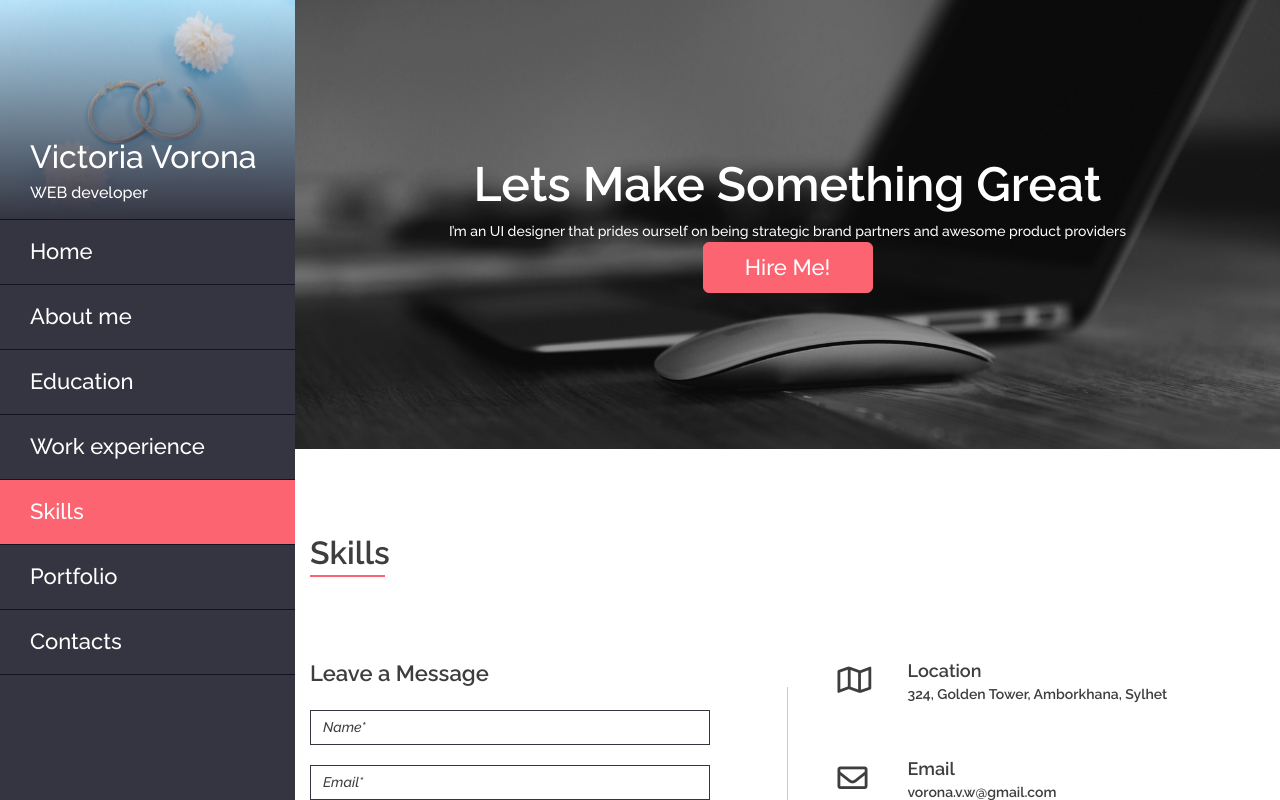
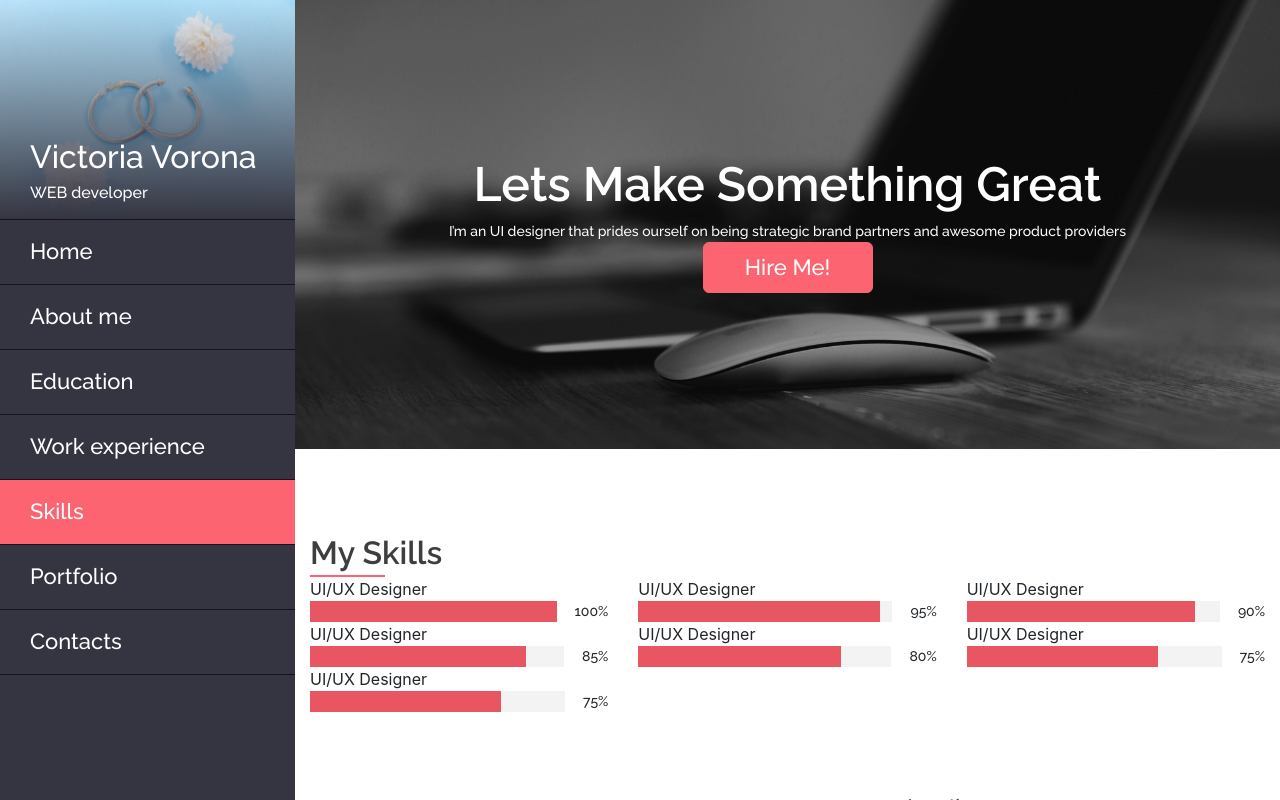
Before and after one commit to vorona-v/react-portfolio-public, a React (Create React App) app: page /skills in a window 1280 px wide. Shown: the top 800 px of the page. Built offline with nearby package versions, Linux system fonts and the light colour scheme.

Commit message:
Add work experience block #1

```diff
--- a/src/App.css
+++ b/src/App.css
@@ -12,6 +12,7 @@
 }
 .pfWrapperContent {
   padding: 80px 0 0;
+  overflow: hidden;
 }
 .pfNavigationWrap {
   width: 295px;
--- /dev/null
+++ b/src/components/CommonComponents/ProgressBar/ProgressBar.jsx
@@ -0,0 +1,20 @@
+import React from 'react';
+import style from './ProgressBar.module.css';
+
+const ProgressBar = ({title, width}) => {
+    return (
+        <div className={style.barDetails + ' ' + 'col-md-4'}>
+            <div className={style.barDetailsWrap}>
+                <div className={style.progressBarTitle}>{title}</div>
+                <div className={style.progressBarWrap}>
+                    <div className={style.progressBarStatusWrap}>
+                        <div className={style.progressBarStatus} style={{width: width+'%'}}></div>
+                    </div>
+                    <div className={style.progressBarValue}>{width}%</div>
+                </div>
+            </div>
+        </div>
+    )
+};
+
+export default ProgressBar;
--- /dev/null
+++ b/src/components/CommonComponents/ProgressBar/ProgressBar.module.css
@@ -0,0 +1,26 @@
+.barDetailsWrap {
+
+}
+.progressBarWrap {
+    display: flex;
+}
+.progressBarStatusWrap {
+    background: #f3f3f3;
+    padding: 5px 5px 4px;
+    position: relative;
+    width: 100%;
+}
+.progressBarStatus {
+    position: absolute;
+    top: 0;
+    bottom: 0;
+    left: 0;
+    background: #e85662;
+}
+.progressBarValue {
+    margin: 0 0 0 18px;
+    font-size: 14px;
+    font-weight: 500;
+    /*color: #ffffff;*/
+    font-family: 'Raleway', sans-serif;
+}
--- a/src/components/Skills/Skills.jsx
+++ b/src/components/Skills/Skills.jsx
@@ -1,10 +1,33 @@
 import React from 'react';
-import style from './Skills.module.css'
+import style from './Skills.module.css';
+import ProgressBar from "../CommonComponents/ProgressBar/ProgressBar";
 
 const Skills = () => {
+
+    let info = [
+        {title: 'UI/UX Designer', width: '100'},
+        {title: 'UI/UX Designer', width: '95'},
+        {title: 'UI/UX Designer', width: '90'},
+        {title: 'UI/UX Designer', width: '85'},
+        {title: 'UI/UX Designer', width: '80'},
+        {title: 'UI/UX Designer', width: '75'},
+        {title: 'UI/UX Designer', width: '75'},
+
+    ];
+
+    let skillsBarElements = info.map(info =>
+        <ProgressBar title={info.title} width={info.width} />
+    );
+
     return (
         <div className="container">
-            <div className="pfTitle">Skills</div>
+            <div className="pfTitle">My Skills</div>
+
+            <div className={style.skillsWrap}>
+                <div className="row">
+                    {skillsBarElements}
+                </div>
+            </div>
         </div>
     )
 };
--- a/src/components/Work/Work.jsx
+++ b/src/components/Work/Work.jsx
@@ -1,7 +1,7 @@
 import React from 'react';
 import style from './Work.module.css';
 
-import Rectangle from "../CommonComponents/Rectangle";
+import Rectangle from "../CommonComponents/Rectangle/Rectangle";
 
 const Work = (props) => {
 
```
Also changed, not shown: src/components/CommonComponents/Rectangle/Rectangle.jsx (renamed from src/components/CommonComponents/Rectangle.jsx), src/components/CommonComponents/Rectangle/Rectangle.module.css (renamed from src/components/CommonComponents/Rectangle.module.css).
